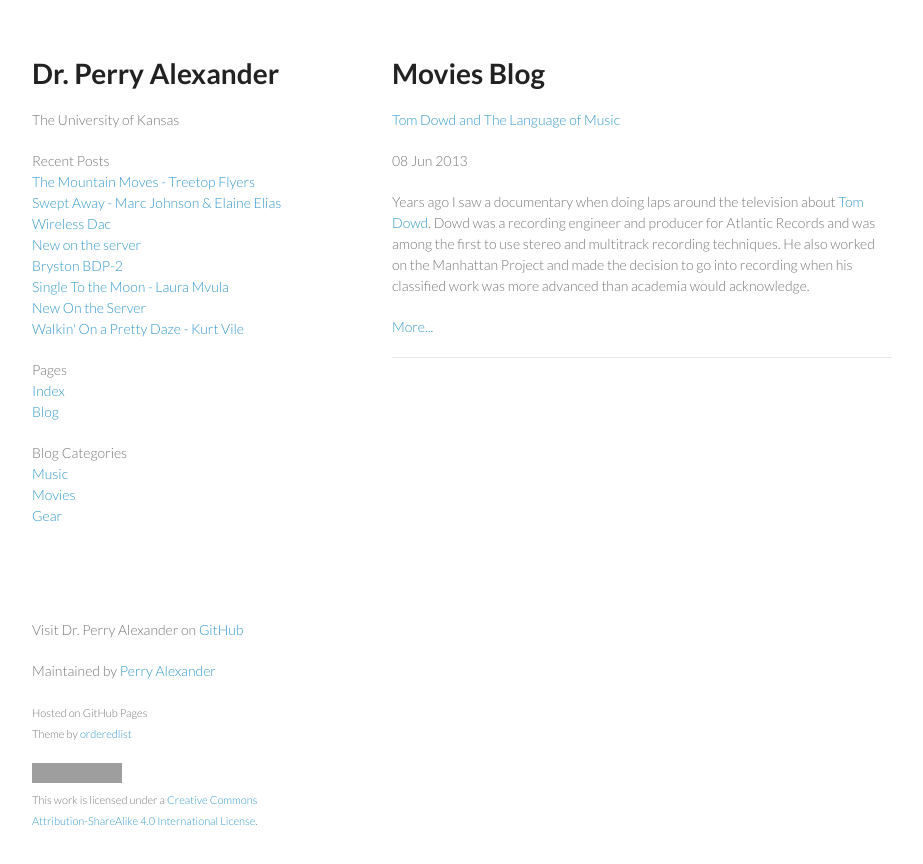
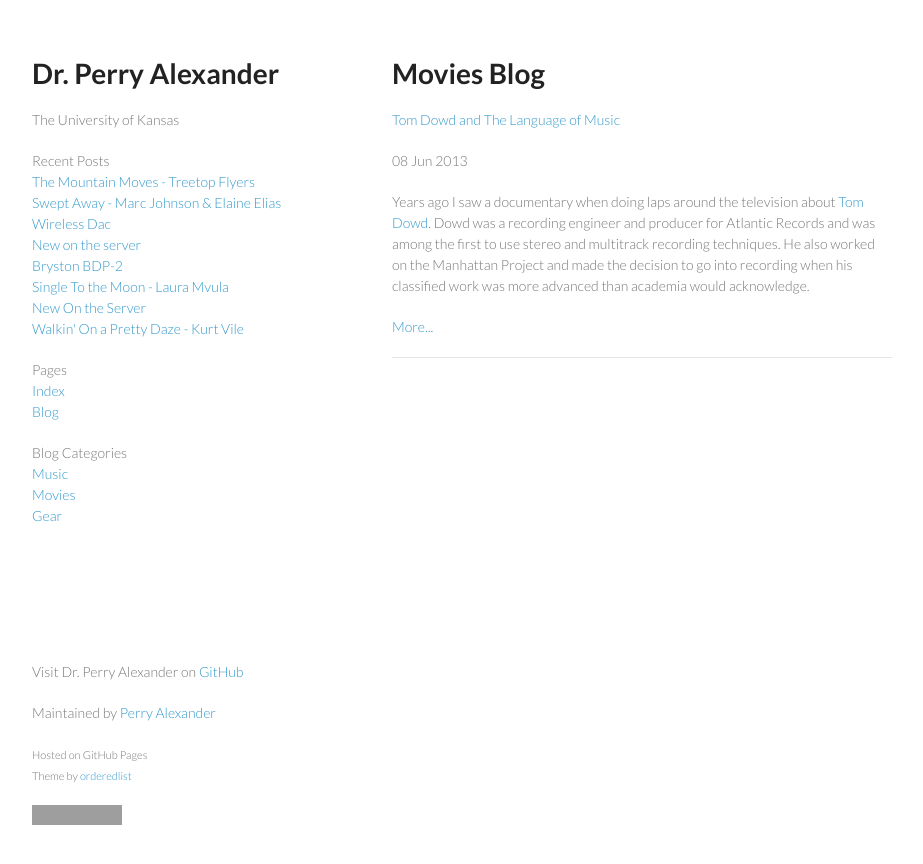
Before and after one commit to palexand/palexand.github.io, a Jekyll site: the page built from movies.md, in a window 1280 px wide. Shown: the top 864 px of the page, without its empty margins (178-1101 px from the left). Built offline with Jekyll 4.4.1, drawn with Linux system fonts in a browser that asks for light colours; grey boxes are pictures that could not be loaded.

Commit message:
shrinking cc licensing

```diff
--- a/_includes/cc-small.html
+++ b/_includes/cc-small.html
@@ -1 +1 @@
-<a rel="license" href="http://creativecommons.org/licenses/by-sa/4.0/"><img alt="Creative Commons License" style="border-width:0" src="http://i.creativecommons.org/l/by-sa/4.0/80x15.png" /></a><br />This work is licensed under a <a rel="license" href="http://creativecommons.org/licenses/by-sa/4.0/">Creative Commons Attribution-ShareAlike 4.0 International License</a>.
+<a rel="license" href="http://creativecommons.org/licenses/by-sa/4.0/"><img alt="Creative Commons License" style="border-width:0" src="http://i.creativecommons.org/l/by-sa/4.0/80x15.png" /></a>
```
